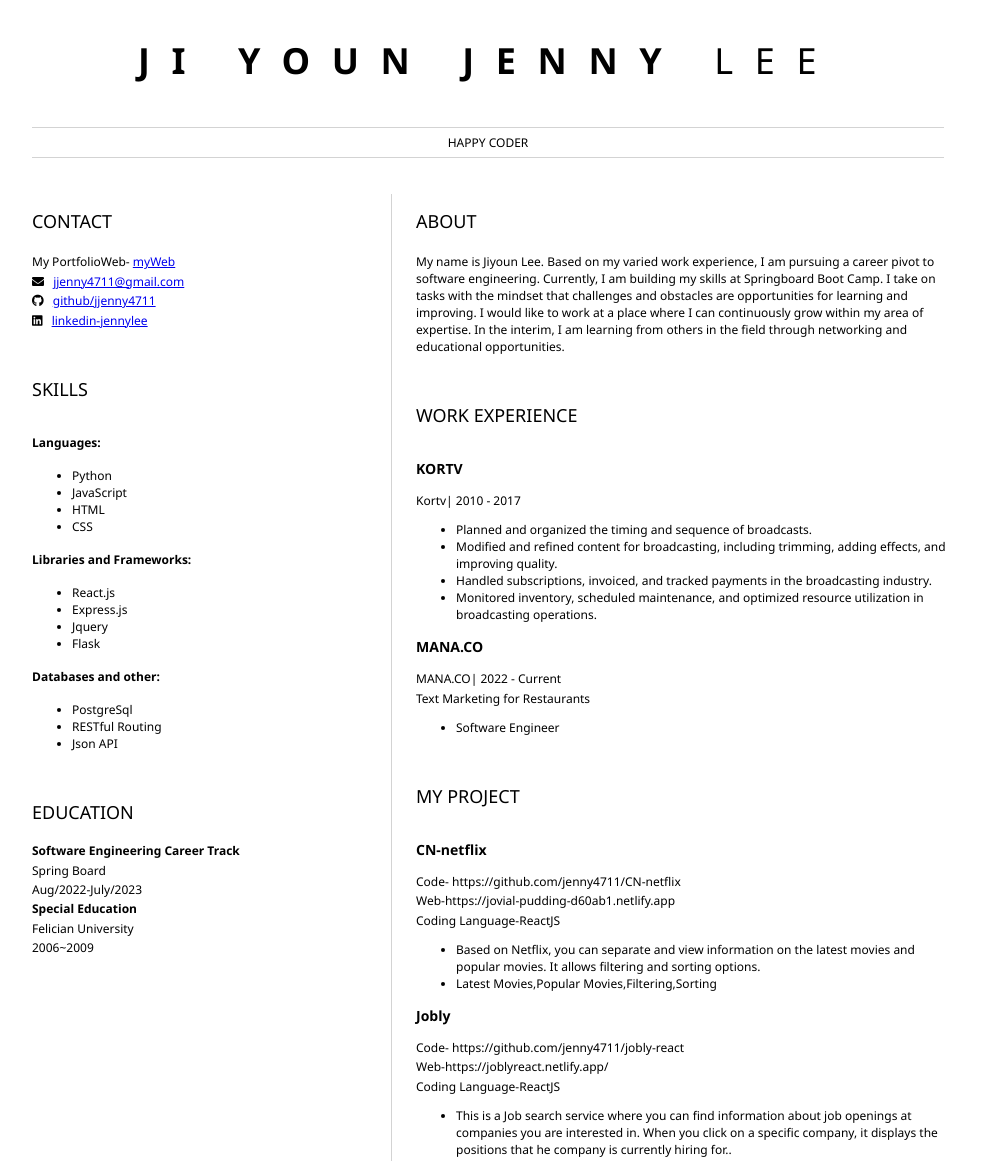
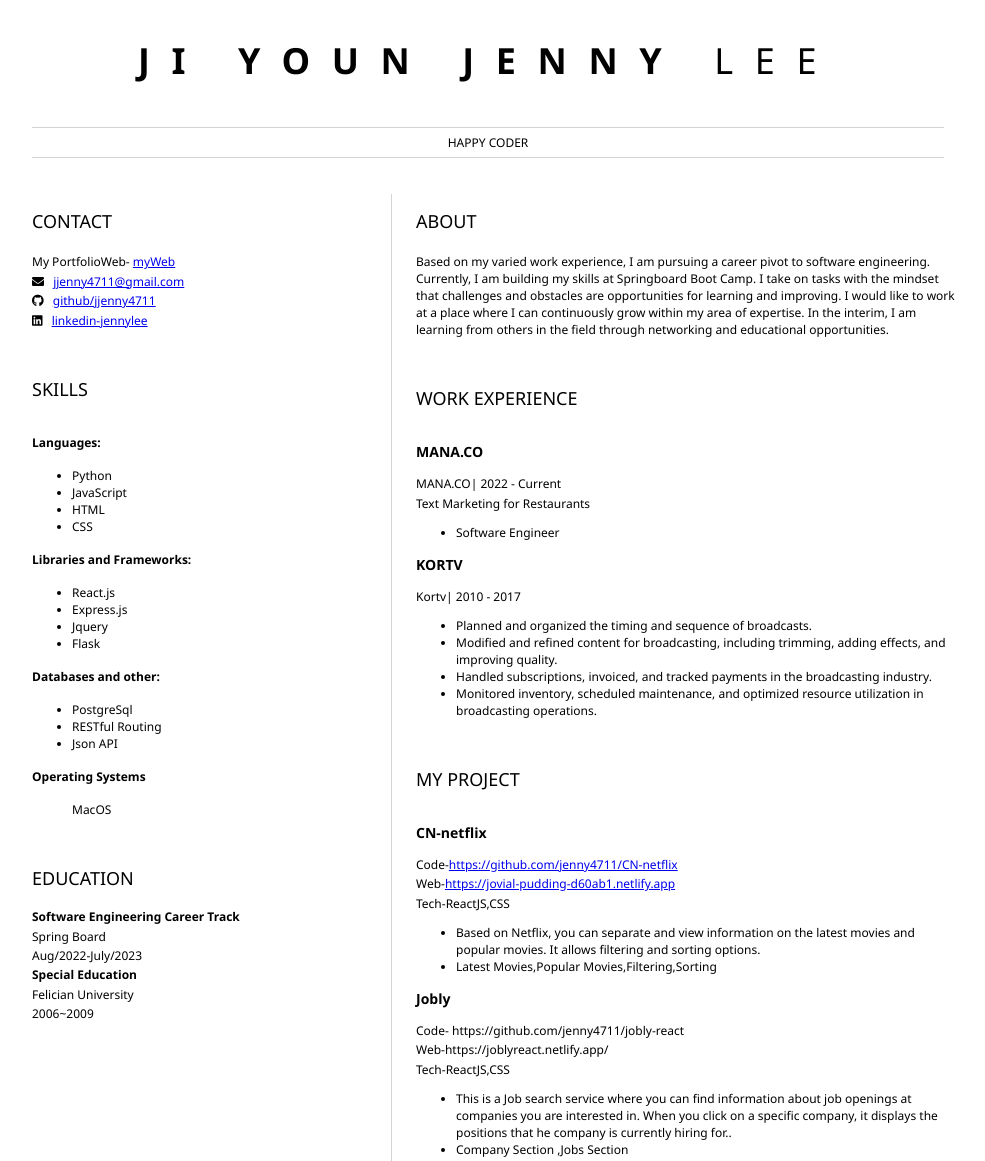
Before and after one commit to jenny4711/resume, a plain HTML site: page index.html in a window 1280 px wide. Shown: the top 1161 px of the page, without its empty margins (152-1137 px from the left). Drawn offline with Linux system fonts and the light colour scheme.

Commit message:
cahnge ex

```diff
--- a/index.html
+++ b/index.html
@@ -1,17 +1,20 @@
 <html>
   <head>
-		<link href="style.css" rel="stylesheet">
+    <link href="style.css" rel="stylesheet" />
     <title>Ji Youn Jenny Lee</title>
-        <link rel="stylesheet" href="https://cdnjs.cloudflare.com/ajax/libs/font-awesome/5.15.4/css/all.min.css">
+    <link
+      rel="stylesheet"
+      href="https://cdnjs.cloudflare.com/ajax/libs/font-awesome/5.15.4/css/all.min.css"
+    />
   </head>
 
   <body>
     <header id="header">
       <!-- resume header with your name and title -->
       <h1><b>JI YOUN JENNY</b> LEE</h1>
-			<hr>
+      <hr />
       HAPPY CODER
-			<hr>
+      <hr />
     </header>
     <main>
       <article id="mainLeft">
@@ -20,7 +23,8 @@
           <!-- contact info including social media -->
 
           <p>
-                       My PortfolioWeb- <a href="https://jenny4711.github.io/portfolio-site/">myWeb</a>
+            My PortfolioWeb-
+            <a href="https://jenny4711.github.io/portfolio-site/">myWeb</a>
           </p>
           <p>
             <i class="fa fa-envelope" aria-hidden="true"></i>
@@ -32,145 +36,147 @@
           </p>
           <p>
             <i class="fab fa-linkedin" aria-hidden="true"></i>
-                        <a href="https://www.linkedin.com/in/jenny-lee-a61095106/">linkedin-jennylee</a>
+            <a href="https://www.linkedin.com/in/jenny-lee-a61095106/"
+              >linkedin-jennylee</a
+            >
           </p>
         </section>
         <section>
           <h2>SKILLS</h2>
           <!-- your skills AKA "buzzwords" -->
-                    <h4>Languages: </h4>
+          <h4>Languages:</h4>
           <ul>
             <li>Python</li>
             <li>JavaScript</li>
             <li>HTML</li>
             <li>CSS</li>
           </ul>
-                    <h4>Libraries and Frameworks: </h4>
+          <h4>Libraries and Frameworks:</h4>
           <ul>
             <li>React.js</li>
             <li>Express.js</li>
             <li>Jquery</li>
             <li>Flask</li>
           </ul>
-                    <h4>Databases and other: </h4>
+          <h4>Databases and other:</h4>
           <ul>
             <li>PostgreSql</li>
             <li>RESTful Routing</li>
             <li>Json API</li>
-
           </ul>
-
-
-
+          <h4>Operating Systems</h4>
+          <ul>
+            MacOS
+          </ul>
         </section>
         <section>
           <h2>EDUCATION</h2>
           <!-- your education -->
           <b>Software Engineering Career Track</b>
-                    <p>
-                        Spring Board
-                    </p>
-                    <p>
-                        Aug/2022-July/2023
-                    </p>
+          <p>Spring Board</p>
+          <p>Aug/2022-July/2023</p>
 
           <b>Special Education</b>
-                    <p>
-                        Felician University
-                    </p>
-                    <p>
-                        2006~2009
-                    </p>
+          <p>Felician University</p>
+          <p>2006~2009</p>
         </section>
       </article>
       <article id="mainRight">
         <section>
           <h2>ABOUT</h2>
           <!-- about you -->
-					<p>My name is Jiyoun Lee. Based on my varied work experience,
-                        I am pursuing a career pivot to software engineering. Currently,
-                        I am building my skills at Springboard Boot Camp. I take on tasks with the mindset that
-                        challenges and obstacles are opportunities for learning and improving.
-                         I would like to work at a place where I can continuously grow within my area of expertise.
-                          In the interim, I am learning from others in the field through networking and educational
-                          opportunities.</p>
+          <p>
+            Based on my varied work experience, I am
+            pursuing a career pivot to software engineering. Currently, I am
+            building my skills at Springboard Boot Camp. I take on tasks with
+            the mindset that challenges and obstacles are opportunities for
+            learning and improving. I would like to work at a place where I can
+            continuously grow within my area of expertise. In the interim, I am
+            learning from others in the field through networking and educational
+            opportunities.
+          </p>
         </section>
 
         <section>
           <h2>WORK EXPERIENCE</h2>
           <!-- your work experience -->
+          <h3><b>MANA.CO</b></h3>
+          <p>MANA.CO| 2022 - Current</p>
+          <p>Text Marketing for Restaurants</p>
+          <ul>
+            <li>Software Engineer</li>
+          </ul>
+
           <h3><b>KORTV</b></h3>
-                    <p>
-                            Kortv| 2010 - 2017
-                    </p>
+          <p>Kortv| 2010 - 2017</p>
 
           <ul>
-
-
-                            <li>Planned and organized the timing and sequence of broadcasts.</li>
-                            <li>Modified and refined content for broadcasting, including trimming, adding effects, and improving quality.</li>
-                            <li>Handled subscriptions, invoiced, and tracked payments in the broadcasting industry.</li>
-                            <li>Monitored inventory, scheduled maintenance, and optimized resource utilization in broadcasting operations.</li>
+            <li>
+              Planned and organized the timing and sequence of broadcasts.
+            </li>
+            <li>
+              Modified and refined content for broadcasting, including trimming,
+              adding effects, and improving quality.
+            </li>
+            <li>
+              Handled subscriptions, invoiced, and tracked payments in the
+              broadcasting industry.
+            </li>
+            <li>
+              Monitored inventory, scheduled maintenance, and optimized resource
+              utilization in broadcasting operations.
+            </li>
           </ul>
-
-                    <h3><b>MANA.CO</b></h3>
-                    <p>
-                        MANA.CO| 2022 - Current
-                    </p>
-                    <p>
-                        Text Marketing for Restaurants
-                    </p>
-                    <ul>
-                            <li>Software Engineer</li>
-
-
-
-
         </section>
 
         <section>
-
           <h2>MY PROJECT</h2>
           <div>
             <h3><b>CN-netflix</b></h3>
-                    <p>Code- https://github.com/jenny4711/CN-netflix </p>
-                   <p>Web-https://jovial-pudding-d60ab1.netlify.app </p>
-                    <p>Coding Language-ReactJS</p>
+            <p>Code-<a href="https://github.com/jenny4711/CN-netflix" target="blank">https://github.com/jenny4711/CN-netflix</a> </p>
+            <p>Web-<a href="https://jovial-pudding-d60ab1.netlify.app" target="blank">https://jovial-pudding-d60ab1.netlify.app</a></p>
+            <p>Tech-ReactJS,CSS</p>
             <ul>
-                        <li>Based on Netflix, you can separate and view information on the latest
-                             movies and popular movies. It allows filtering and sorting options.</li>
+              <li>
+                Based on Netflix, you can separate and view information on the
+                latest movies and popular movies. It allows filtering and
+                sorting options.
+              </li>
               <li>Latest Movies,Popular Movies,Filtering,Sorting</li>
-
             </ul>
           </div>
 
           <div>
             <h3><b>Jobly </b></h3>
-                    <p>Code-  https://github.com/jenny4711/jobly-react </p>
+            <p>Code- https://github.com/jenny4711/jobly-react</p>
             <p>Web-https://joblyreact.netlify.app/</p>
-                    <p>Coding Language-ReactJS</p>
+            <p>Tech-ReactJS,CSS</p>
             <ul>
-                        <li>This is a Job search service where you can find information about job openings at companies
-                            you are interested in. When you click on a specific company, it displays the positions that
-                            he company is currently hiring for..</li>
+              <li>
+                This is a Job search service where you can find information
+                about job openings at companies you are interested in. When you
+                click on a specific company, it displays the positions that he
+                company is currently hiring for..
+              </li>
               <li>Company Section ,Jobs Section</li>
-
             </ul>
           </div>
 
           <div>
             <h3><b>What To Wear</b></h3>
-                    <p>Code-  https://github.com/jenny4711/capstone_project_1</p>
+            <p>Code- https://github.com/jenny4711/capstone_project_1</p>
             <p>Web-https://capstone1.herokuapp.com</p>
-                    <p>Coding Language-Python ,PostgreSql/Flask</p>
+            <p>Tech-Python ,PostgreSql/Flask</p>
             <ul>
-                        <li> When the weather changes, people are concerned about what they have to wear. Or they are especially selective
-                            when a special event happens. So this web can help people with what they will wear depending on the weather.</li>
+              <li>
+                When the weather changes, people are concerned about what they
+                have to wear. Or they are especially selective when a special
+                event happens. So this web can help people with what they will
+                wear depending on the weather.
+              </li>
               <li>SingUp,LogIn,MyFavorit List,My Closet</li>
-
             </ul>
           </div>
-
         </section>
       </article>
     </main>
```
Lines whose indentation alone changed are shown as unchanged.
